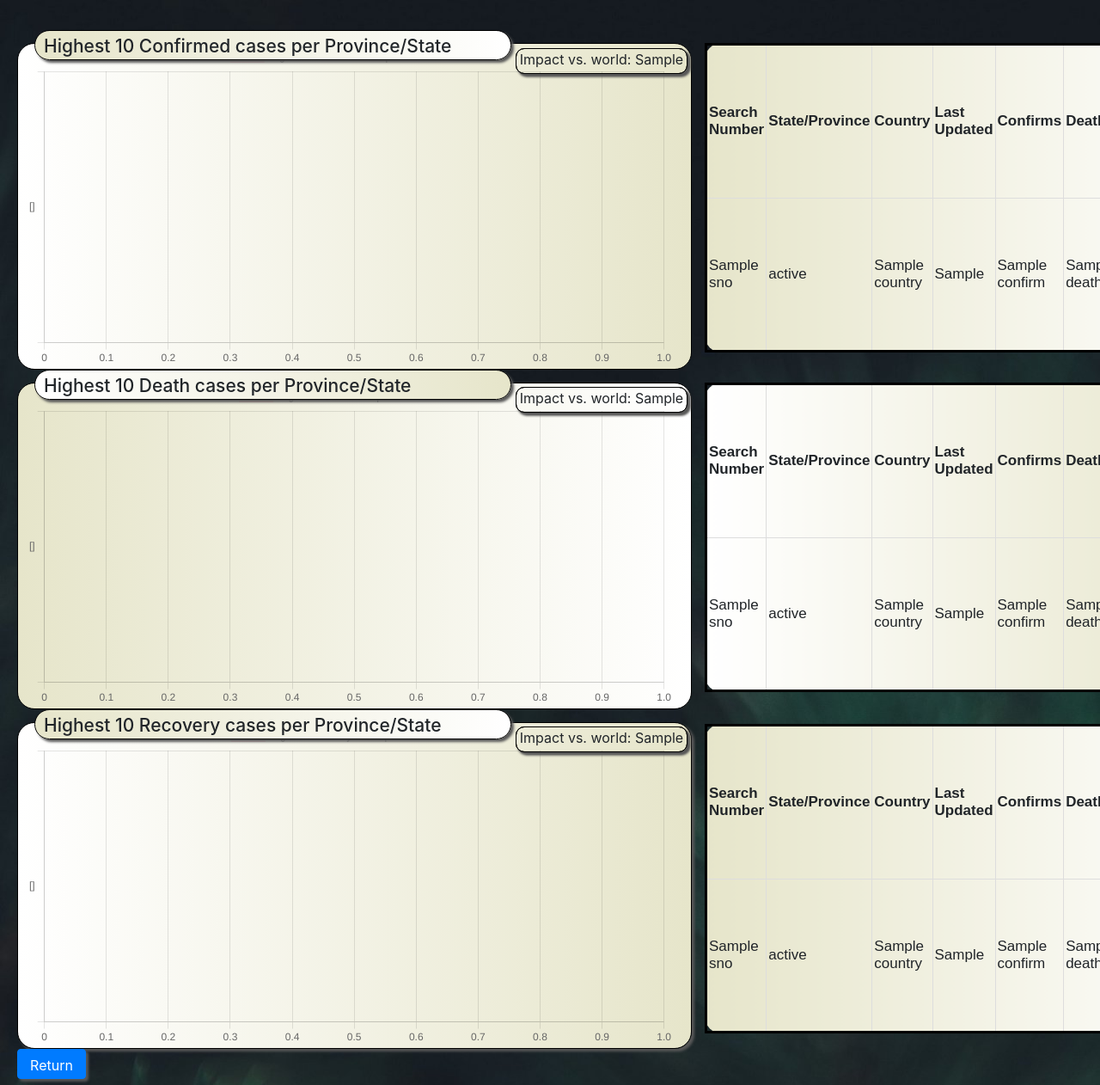
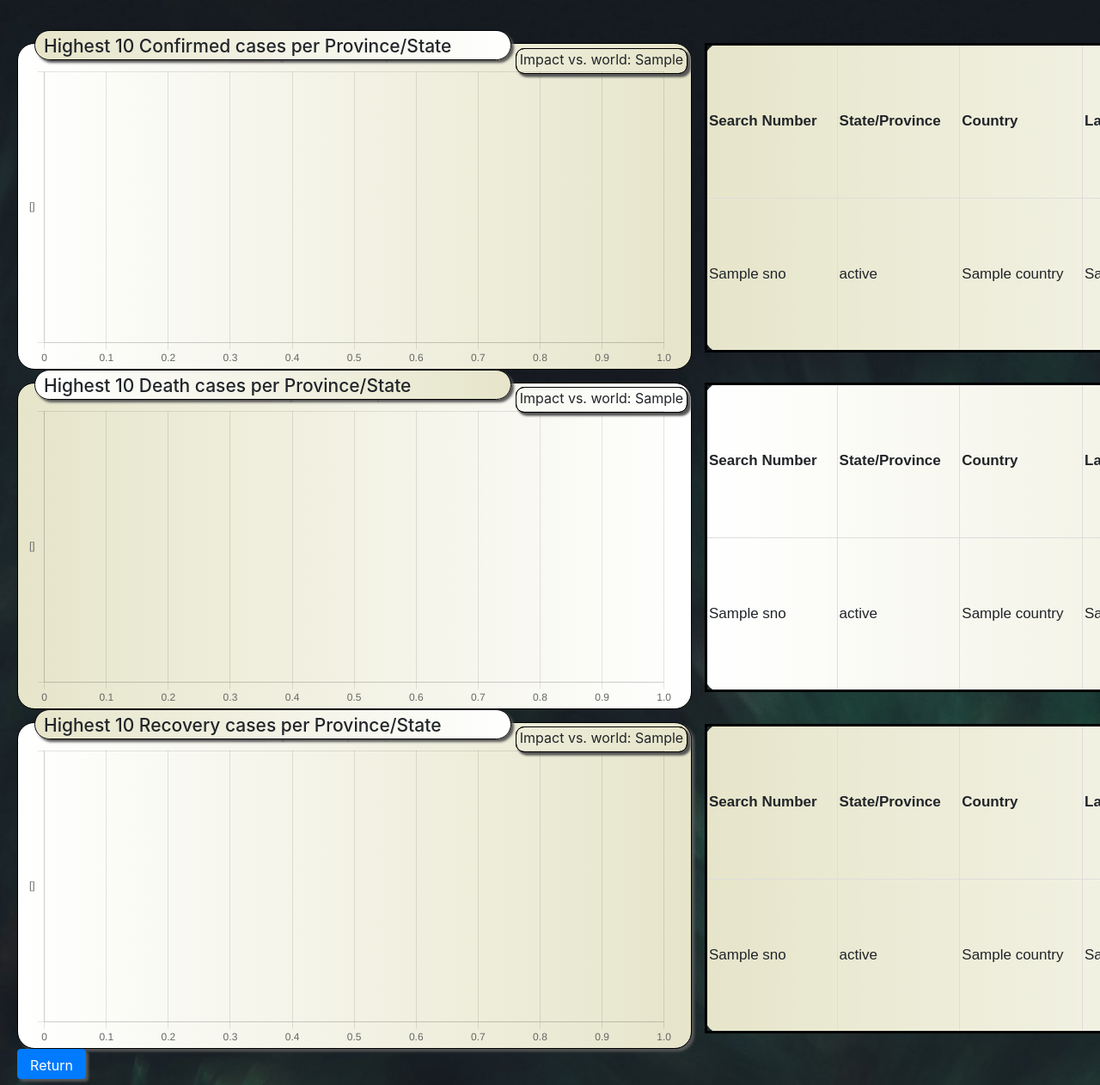
Before and after one commit to nholl004/Django-Warriors-Cont., a Django app: template server/templates/server_view/top_cases.html in a window 1280 px wide. Shown: the whole page at 86% size. Run offline with Django 3.2, Linux system fonts and the light colour scheme; the template is opened without the code that fills it: most values are stand-ins (such as "Sample title", 1, 10 or a date in 2020).

Commit message:
fixing small visual glitch

```diff
--- a/server/templates/server_view/top_cases.html
+++ b/server/templates/server_view/top_cases.html
@@ -97,7 +97,7 @@
             height:360px;
             font-family: Arial, Helvetica, sans-serif;
             border-collapse: collapse;
-            width: 40%;
+            width: 1025px;
             position: absolute;
             background-image: -webkit-linear-gradient(left, #E6E5CA, #ffffff);
             border: 3px solid #000000;
@@ -114,7 +114,7 @@
             height:360px;
             font-family: Arial, Helvetica, sans-serif;
             border-collapse: collapse;
-            width: 40%;
+            width: 1025px;
             position: absolute;
 
             background-image: -webkit-linear-gradient(right, #E6E5CA, #ffffff);
@@ -132,7 +132,7 @@
             height:360px;
             font-family: Arial, Helvetica, sans-serif;
             border-collapse: collapse;
-            width: 40%;
+            width: 1025px;
             position: absolute;
             background-image: -webkit-linear-gradient(left, #E6E5CA, #ffffff);
             border: 3px solid #000000;
```
